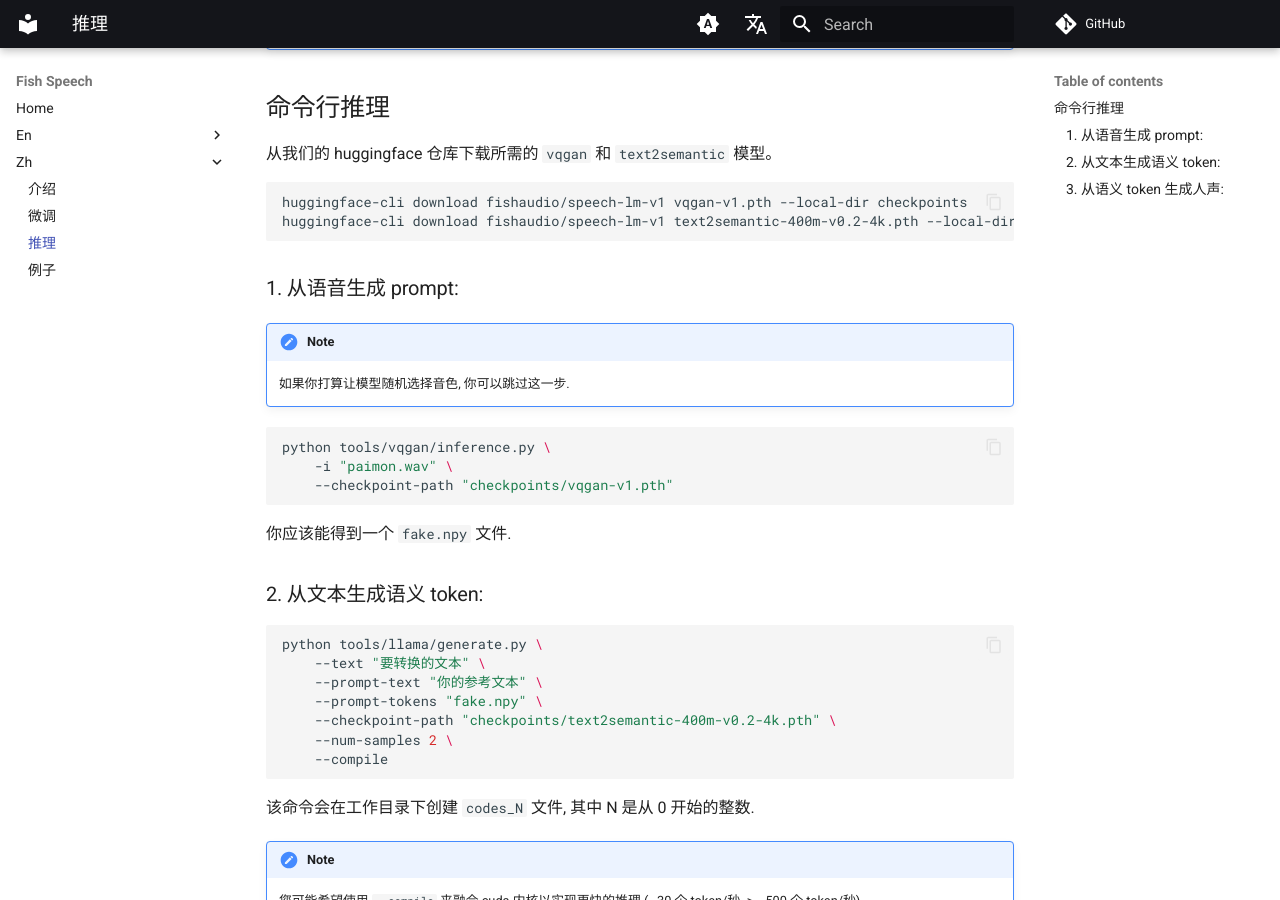
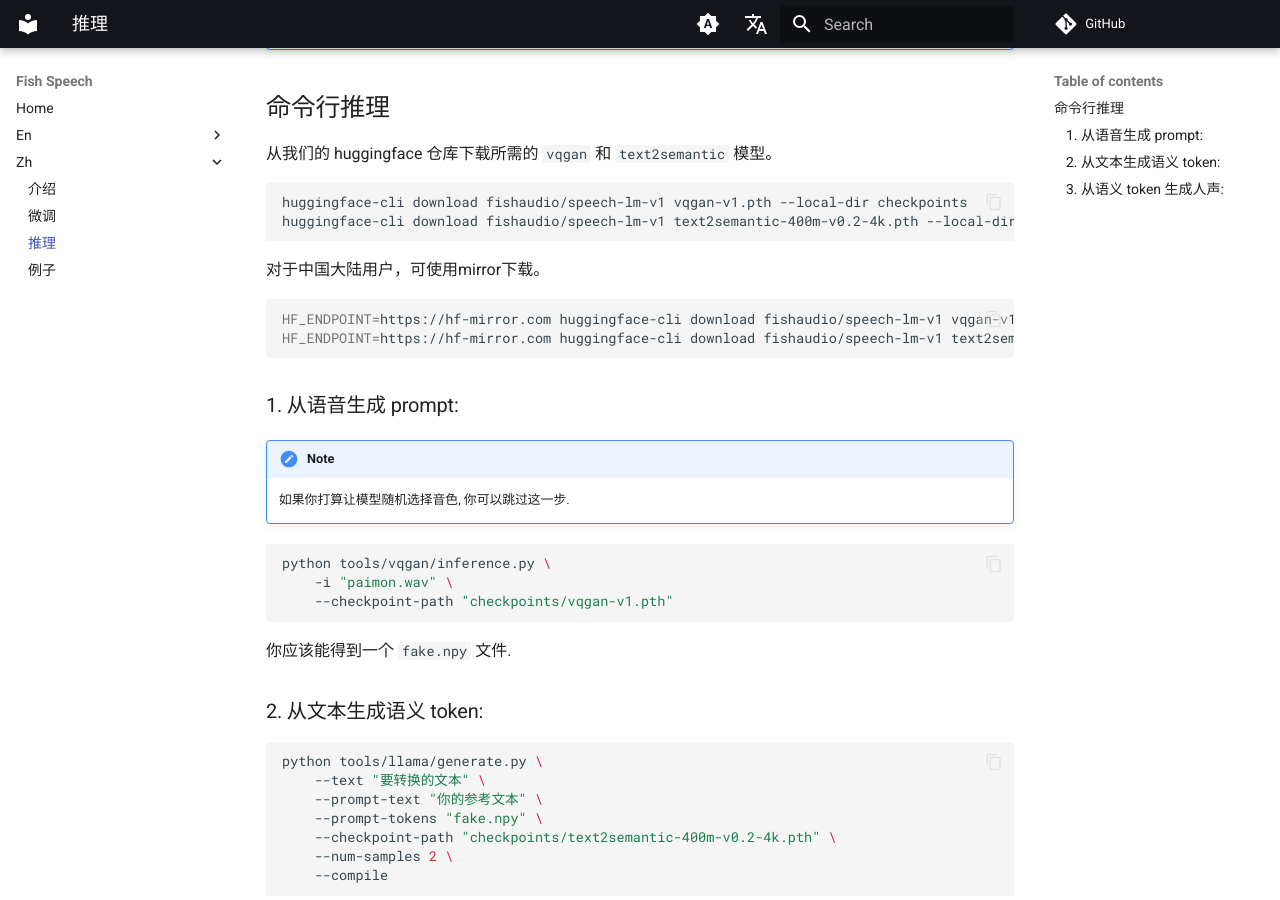
Before and after one commit to sitex/soft-fish-speech, an MkDocs documentation site: the page built from docs/zh/inference.md, in a window 1280 px wide and 900 px high, scrolled down 373 px. Built offline with MkDocs 1.6.1 and Material for MkDocs 9.7.7, drawn with Linux system fonts in a browser that asks for light colours; comment, search, counter and statistics services are not loaded; the version menu is left out.

Commit message:
Update inference.md

````diff
--- a/docs/zh/inference.md
+++ b/docs/zh/inference.md
@@ -17,6 +17,11 @@
 ```bash
 huggingface-cli download fishaudio/speech-lm-v1 vqgan-v1.pth --local-dir checkpoints
 huggingface-cli download fishaudio/speech-lm-v1 text2semantic-400m-v0.2-4k.pth --local-dir checkpoints
+```
+对于中国大陆用户，可使用mirror下载。
+```bash
+HF_ENDPOINT=https://hf-mirror.com huggingface-cli download fishaudio/speech-lm-v1 vqgan-v1.pth --local-dir checkpoints
+HF_ENDPOINT=https://hf-mirror.com huggingface-cli download fishaudio/speech-lm-v1 text2semantic-400m-v0.2-4k.pth --local-dir checkpoints
 ```
 
 ### 1. 从语音生成 prompt:
````
